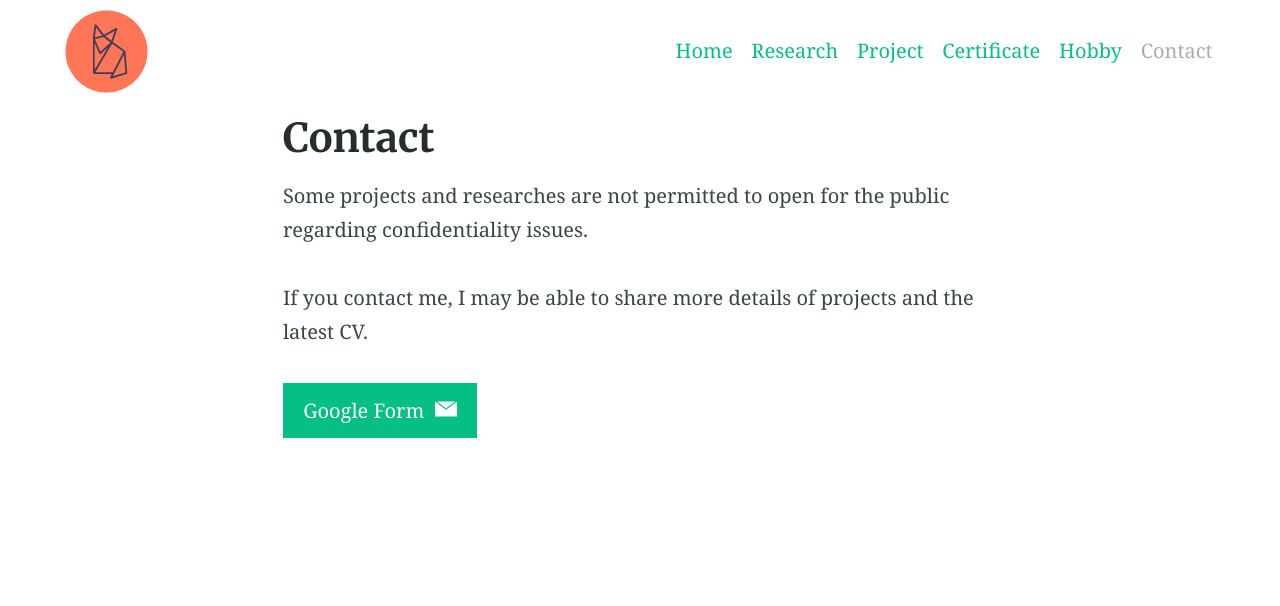
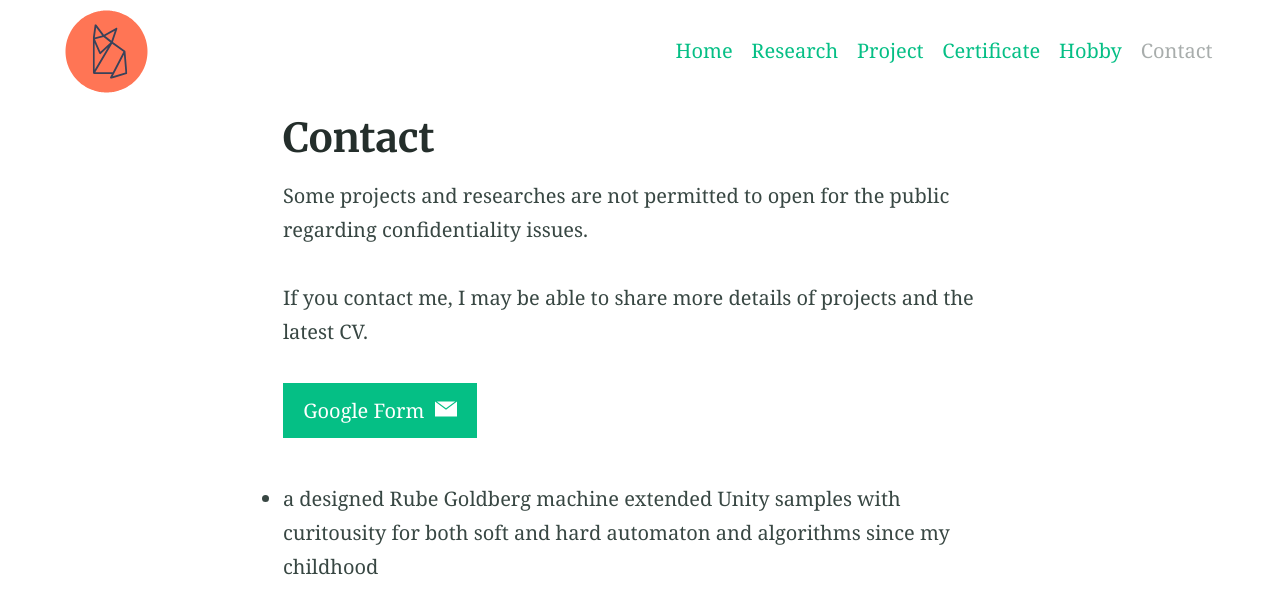
Before and after one commit to NaosFabrik/NaosFabrik.github.io, a Jekyll site: the page built from search.md, in a window 1280 px wide. Shown: the top 606 px of the page. Built offline with Jekyll 4.4.1, drawn with Linux system fonts in a browser that asks for light colours.

Commit message:
Update search.md

```diff
--- a/search.md
+++ b/search.md
@@ -7,3 +7,9 @@ Some projects and researches are not permitted to open for the public regarding
 If you contact me, I may be able to share more details of projects and the latest CV.
 
 {% include button.html text="Google Form" icon="email" link="https://forms.gle/eNTHtCFPUnCRYaMWA" %}
+
+
+- a designed Rube Goldberg machine extended Unity samples
+with curitousity for both soft and hard automaton and algorithms since my childhood
+
+{% include video.html id="" title="Concept Video" %}
```
